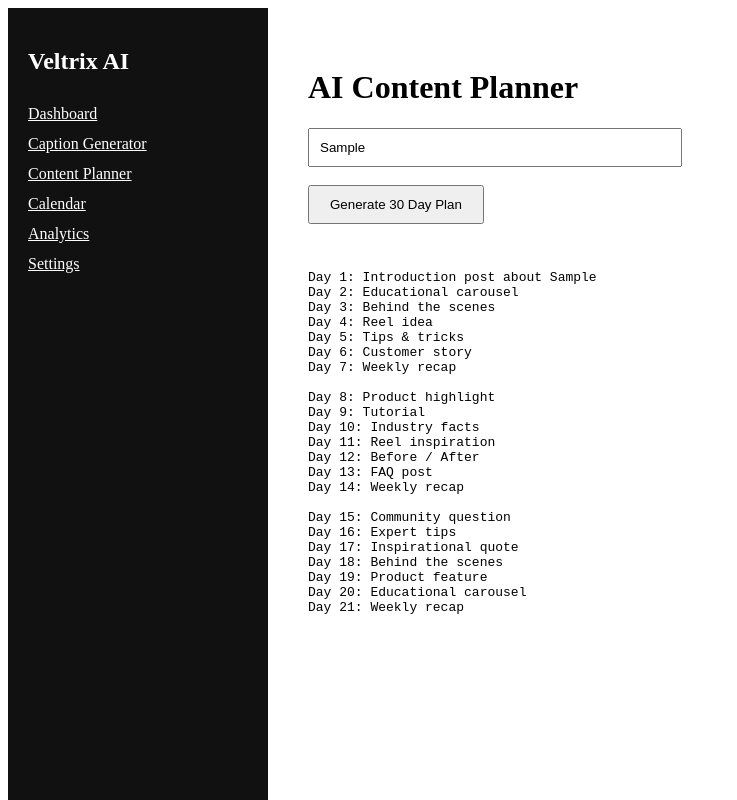
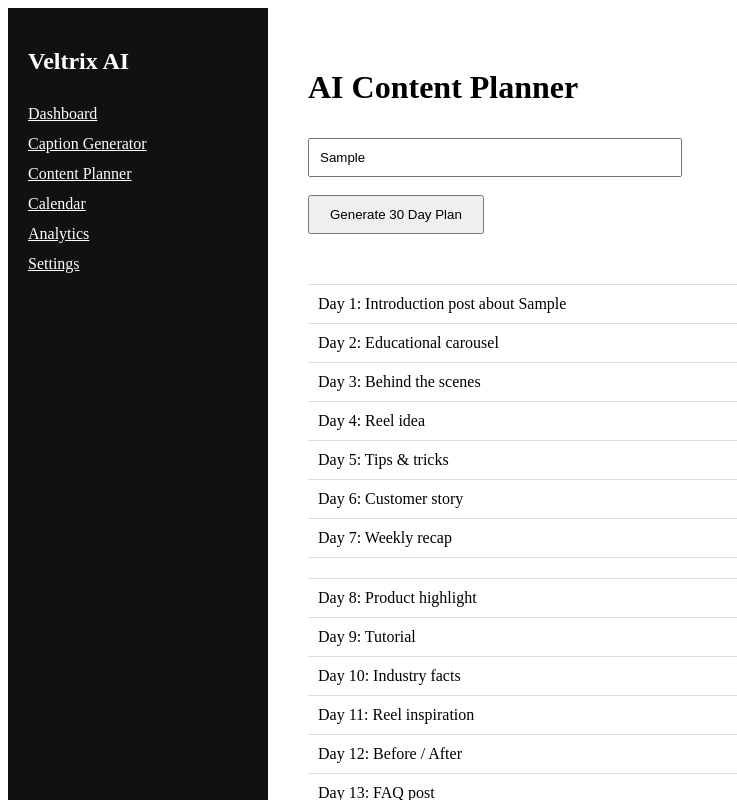
Before and after one commit to syedfaraz0099-sketch/veltrix-social-ai, a Next.js app in the folder frontend/: page /dashboard/planner in a window 1280 px wide. Both pictures are taken after typing "Sample" into the empty fields and a click on the button "Generate 30 Day Plan". Shown: the top 800 px of the page, without its empty margins (0-737 px from the left). Built offline with nearby package versions, Linux system fonts and the light colour scheme.

Commit message:
Update page.tsx

```diff
--- a/frontend/app/dashboard/planner/page.tsx
+++ b/frontend/app/dashboard/planner/page.tsx
@@ -7,6 +7,10 @@ export default function PlannerPage() {
   const [plan, setPlan] = useState("")
 
   const generatePlan = async () => {
+
+    if (!topic) return
+
+    try {
 
       const response = await fetch("/api/planner", {
         method: "POST",
@@ -19,6 +23,11 @@ export default function PlannerPage() {
       const data = await response.json()
 
       setPlan(data.plan)
+
+    } catch (error) {
+      setPlan("Error generating plan")
+    }
+
   }
 
   return (
@@ -31,21 +40,42 @@ export default function PlannerPage() {
         placeholder="Enter topic..."
         value={topic}
         onChange={(e) => setTopic(e.target.value)}
-        style={{ padding: "10px", width: "350px" }}
+        style={{
+          padding: "10px",
+          width: "350px",
+          marginTop: "10px"
+        }}
       />
 
       <br /><br />
 
       <button
         onClick={generatePlan}
-        style={{ padding: "10px 20px" }}
+        style={{
+          padding: "10px 20px",
+          cursor: "pointer"
+        }}
       >
         Generate 30 Day Plan
       </button>
 
-      <br /><br />
+      <div style={{ marginTop: "30px", width: "500px" }}>
 
-      <pre>{plan}</pre>
+        {plan && plan.split("\n").map((line, index) => (
+
+          <div
+            key={index}
+            style={{
+              padding: "10px",
+              borderBottom: "1px solid #ddd"
+            }}
+          >
+            {line}
+          </div>
+
+        ))}
+
+      </div>
 
     </div>
   )
```
Lines whose indentation alone changed are shown as unchanged.
